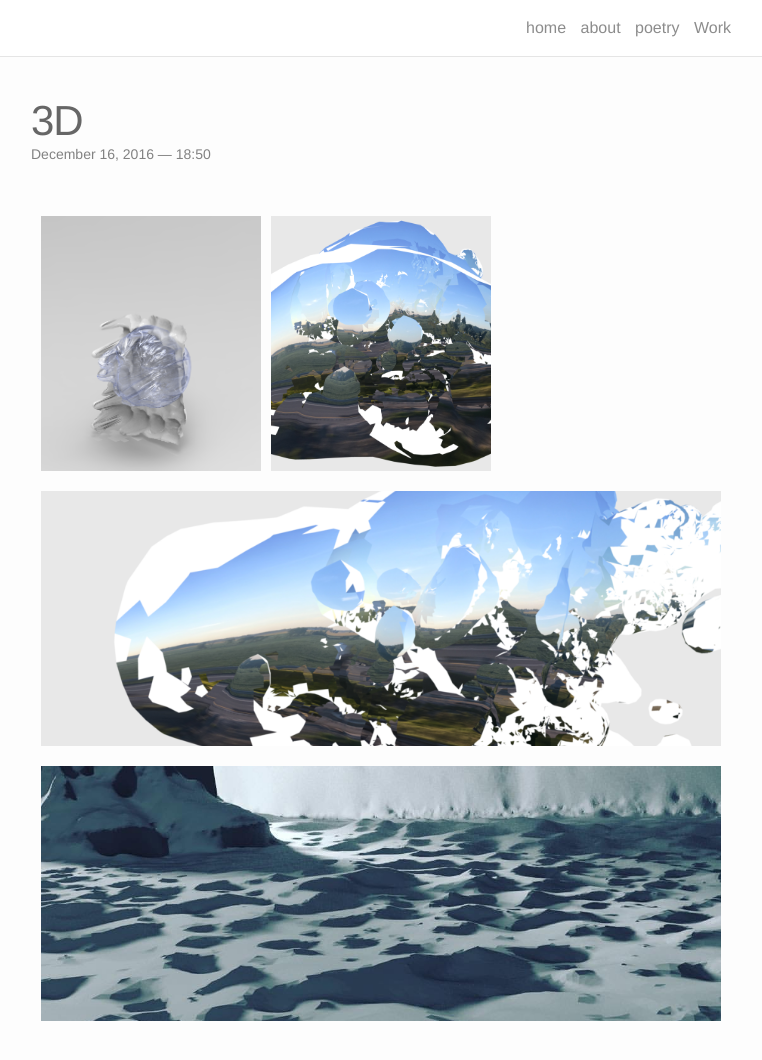
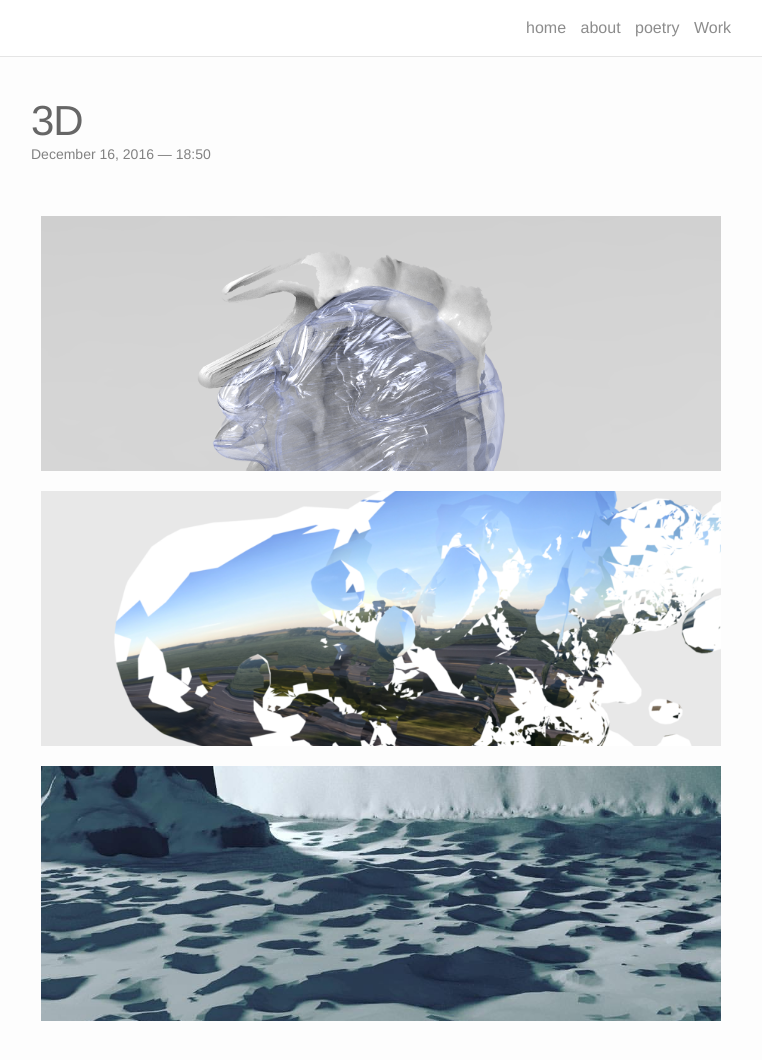
Before and after one commit to ChristopherWMartin/ChristopherWMartin, a Jekyll site: the page built from _portfolio/3d.markdown, in a window 1280 px wide and 1131 px high. Shown: the top 1060 px of the window, without its empty margins (259-1021 px from the left). Built offline with Jekyll 4.4.1, drawn with Linux system fonts in a browser that asks for light colours; nearby versions of some CDN libraries.

Commit message:
Update 3d.markdown

```diff
--- a/_portfolio/3d.markdown
+++ b/_portfolio/3d.markdown
@@ -5,13 +5,13 @@
 ---
 
 <div class="img_row">
-	<img class="col one" src="{{ site.baseurl }}/img/1.png" alt="" title="1"/>
-	<img class="col one" src="{{ site.baseurl }}/img/3.png" alt="" title="2"/>
+	<img class="col" src="{{ site.baseurl }}/img/1.png" alt="" title="1"/>
+	<img class="col" src="{{ site.baseurl }}/img/3.png" alt="" title="2"/>
 </div>
 <div class="img_row">
-	<img class="col three" src="{{ site.baseurl }}/img/4.png" alt="" title="3"/>
+	<img class="col" src="{{ site.baseurl }}/img/4.png" alt="" title="3"/>
 </div>
 
 <div class="img_row">
-	<img class="col three" src="{{ site.baseurl }}/img/5.jpg" alt="" title="4"/>
+	<img class="col" src="{{ site.baseurl }}/img/5.jpg" alt="" title="4"/>
 </div>
```
